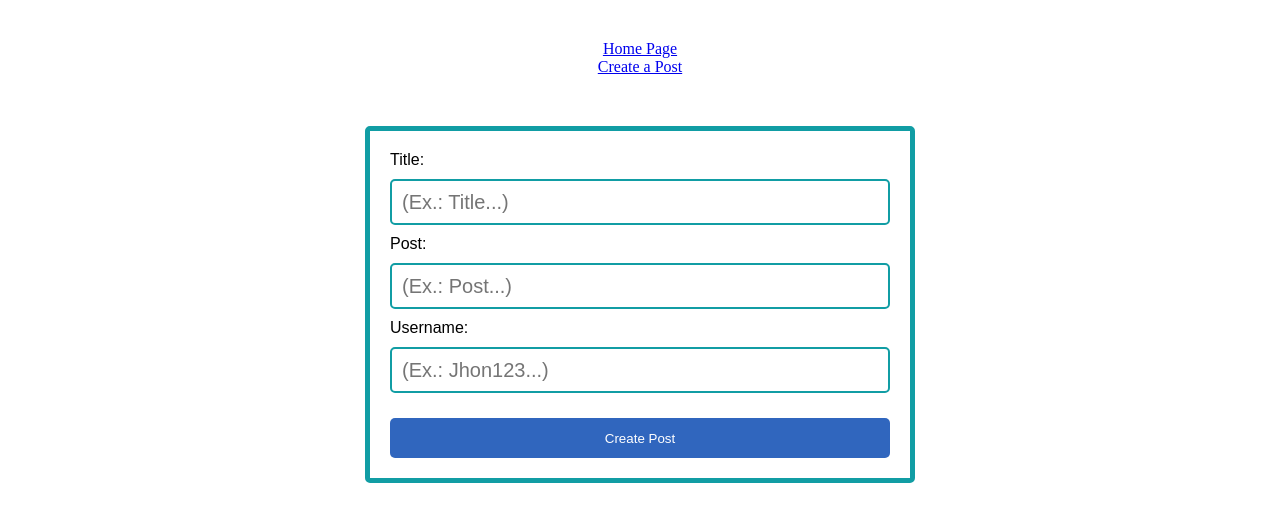
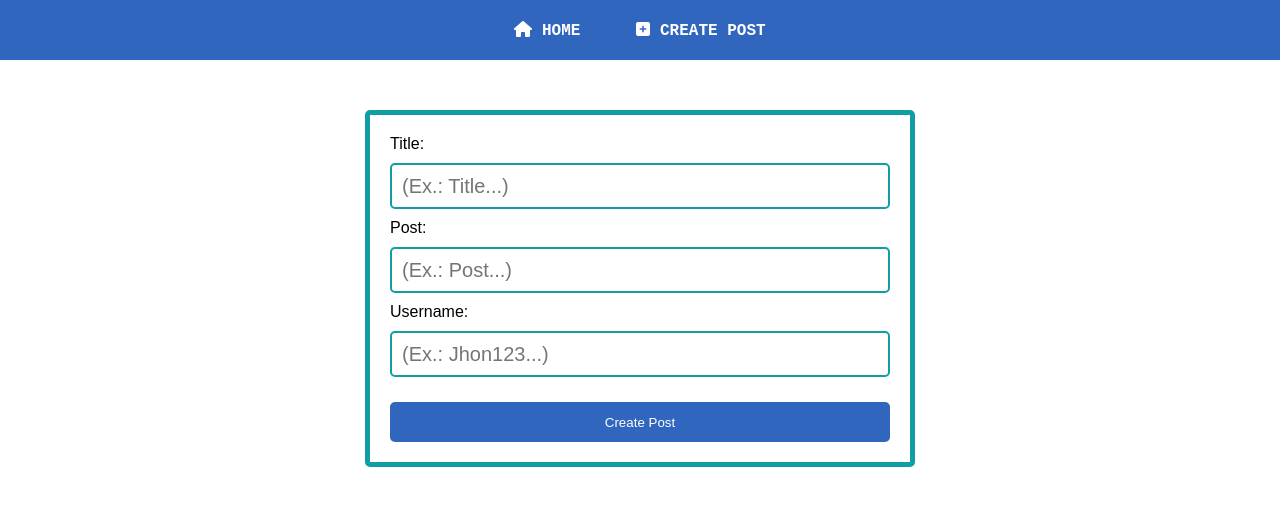
Before and after one commit to vitor-belim/react-nodejs, a React (Create React App) app in the folder client/: page /posts/new in a window 1280 px wide. Shown: the top 522 px of the page. Built offline with nearby package versions, Linux system fonts and the light colour scheme.

Commit message:
Created nav-bar + added font-awesome icon package + improvements on styling.

```diff
--- a/client/package.json
+++ b/client/package.json
@@ -14,6 +14,11 @@
     "prettier": "^3.2.5"
   },
   "dependencies": {
+    "@fortawesome/fontawesome-svg-core": "^6.5.2",
+    "@fortawesome/free-brands-svg-icons": "^6.5.2",
+    "@fortawesome/free-regular-svg-icons": "^6.5.2",
+    "@fortawesome/free-solid-svg-icons": "^6.5.2",
+    "@fortawesome/react-fontawesome": "^0.2.2",
     "@testing-library/jest-dom": "^5.17.0",
     "@testing-library/react": "^13.4.0",
     "@testing-library/user-event": "^13.5.0",
--- a/client/src/App.css
+++ b/client/src/App.css
@@ -12,7 +12,6 @@
   width: 100%;
   height: auto;
   min-height: calc(100vh - 40px);
-  padding-top: 40px;
   flex-direction: column;
   align-items: stretch;
 }
@@ -21,9 +20,3 @@ body {
   margin: 0;
   padding: 0;
 }
-
-.links {
-  display: flex;
-  flex-direction: column;
-  align-items: center;
-}
--- a/client/src/App.js
+++ b/client/src/App.js
@@ -1,17 +1,15 @@
 import "./App.css";
-import { BrowserRouter, Link, Route, Routes } from "react-router-dom";
+import { BrowserRouter, Route, Routes } from "react-router-dom";
 import ListPosts from "./pages/posts/list/ListPosts";
 import CreatePost from "./pages/posts/create/CreatePost";
 import DetailsPost from "./pages/posts/details/DetailsPost";
+import NavBar from "./components/navbar/NavBar";
 
 function App() {
   return (
     <div className="App">
       <BrowserRouter basename="/">
-        <div className="links">
-          <Link to="/">Home Page</Link>
-          <Link to="/posts/new">Create a Post</Link>
-        </div>
+        <NavBar />
         <Routes>
           <Route exact path="/" Component={ListPosts} />
           <Route exact path="/posts/new" Component={CreatePost} />
--- a/client/src/components/comments/ListComments.css
+++ b/client/src/components/comments/ListComments.css
@@ -4,5 +4,5 @@
   display: flex;
   flex-direction: column;
   align-items: center;
-  padding-top: 20px;
+  padding: 20px 0;
 }
--- /dev/null
+++ b/client/src/components/navbar/NavBar.css
@@ -0,0 +1,22 @@
+.links {
+  display: flex;
+  flex-direction: row;
+  align-items: center;
+  justify-content: center;
+  background: var(--color1);
+  height: 60px;
+}
+
+.links a {
+  padding: 20px 28px;
+  font-size: 16px;
+  font-weight: bold;
+  text-transform: uppercase;
+  font-family: monospace;
+  text-decoration: none;
+  color: white;
+}
+
+.links a:hover {
+  background: var(--color3);
+}
--- /dev/null
+++ b/client/src/components/navbar/NavBar.js
@@ -0,0 +1,20 @@
+import React from "react";
+import "./NavBar.css";
+import { Link } from "react-router-dom";
+import { FontAwesomeIcon } from "@fortawesome/react-fontawesome";
+import { faHouse, faSquarePlus } from "@fortawesome/free-solid-svg-icons";
+
+function NavBar() {
+  return (
+    <div className="links">
+      <Link to="/">
+        <FontAwesomeIcon icon={faHouse} /> Home
+      </Link>
+      <Link to="/posts/new">
+        <FontAwesomeIcon icon={faSquarePlus} /> Create Post
+      </Link>
+    </div>
+  );
+}
+
+export default NavBar;
```
Also changed, not shown: 1 other file (tests, documents, lock files or other folders).
